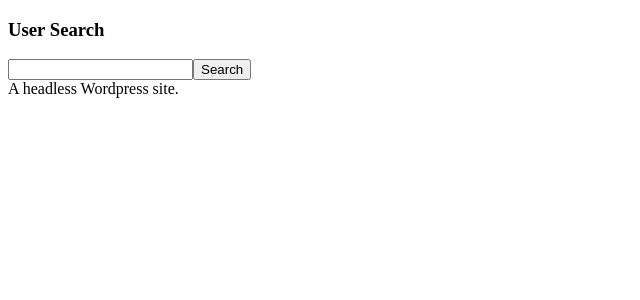
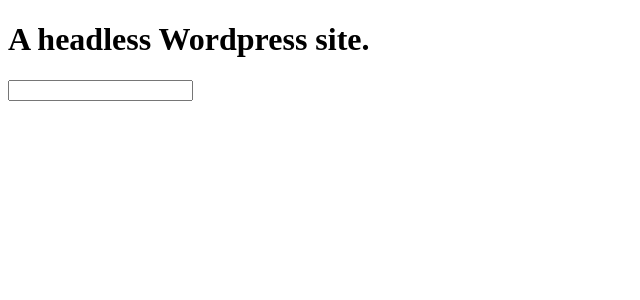
Before and after one commit to robertocannella/wp-react-ts-webpack, a React app: page / in a window 1280 px wide. Shown: the top 300 px of the page, without its empty margins (0-640 px from the left). Built offline with nearby package versions, Linux system fonts and the light colour scheme.

Commit message:
Defining Typescript Functions

```diff
--- /dev/null
+++ b/src/events/EventComponent.tsx
@@ -0,0 +1,13 @@
+import React from "react";
+
+const onChange = (event:React.ChangeEvent<HTMLInputElement>) =>{
+    console.log(event.target.value)
+}
+
+export const EventComponent:React.FC = () => {
+    return (
+        <div>
+            <input type="text" onChange={onChange}/>
+        </div>
+    )
+}
--- a/src/index.tsx
+++ b/src/index.tsx
@@ -1,12 +1,15 @@
 import React from "react";
 import { createRoot } from 'react-dom/client';
-import {UserSearch} from "./state/UserSearch";
+import {EventComponent} from "./events/EventComponent";
+
+
+
 
 const App = () => {
     return <div>
-        <UserSearch/>
-
-        A headless Wordpress site.</div>;
+        <h1> A headless Wordpress site.</h1>
+        <EventComponent/>
+       </div>;
 }
 
 
```
